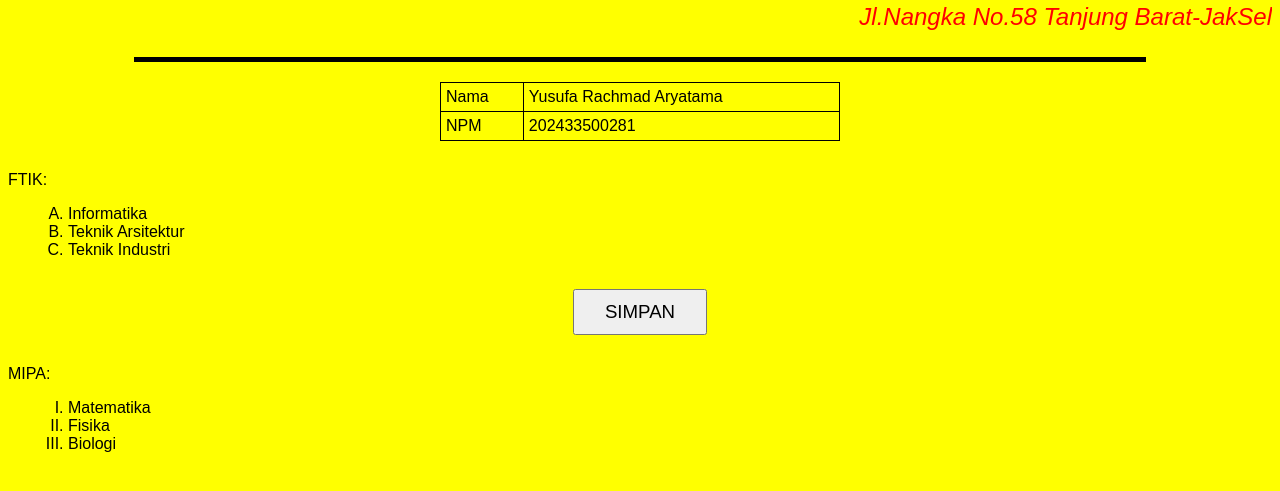
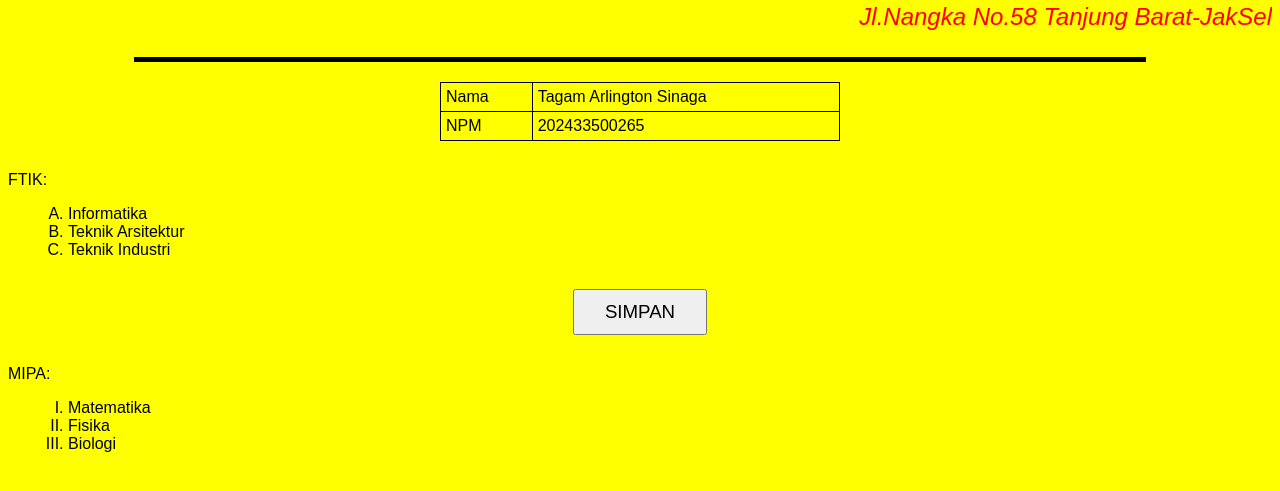
Before and after one commit to sinagatagam8-gif/Website-yang-kedua, a plain HTML site: page index.html in a window 1280 px wide. Shown: the part 89-580 px from the top of the page. Drawn offline with Linux system fonts and the light colour scheme.

Commit message:
Add files via upload

```diff
--- a/index.html
+++ b/index.html
@@ -101,11 +101,11 @@
     <table class="data-table">
         <tr>
             <td>Nama</td>
-            <td>Yusufa Rachmad Aryatama</td>
+            <td>Tagam Arlington Sinaga</td>
         </tr>
         <tr>
             <td>NPM</td>
-            <td>202433500281</td>
+            <td>202433500265</td>
         </tr>
     </table>
 
```
